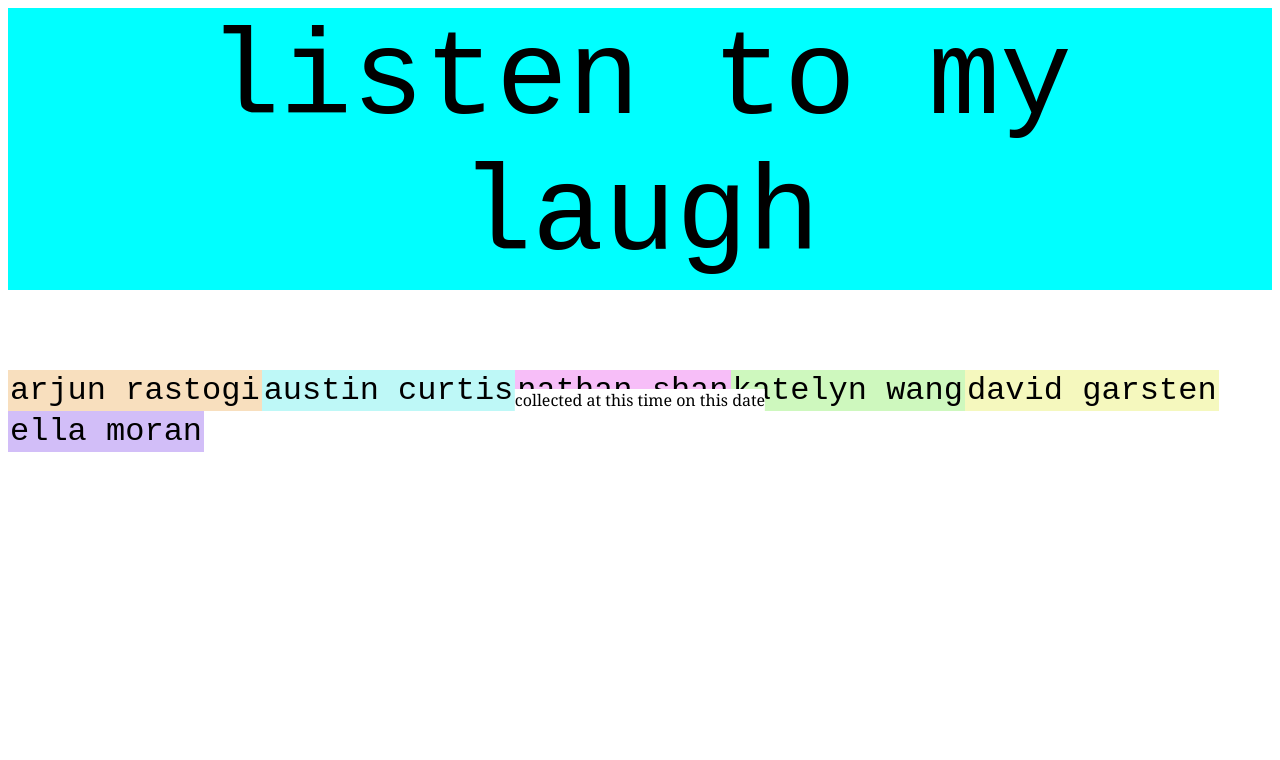
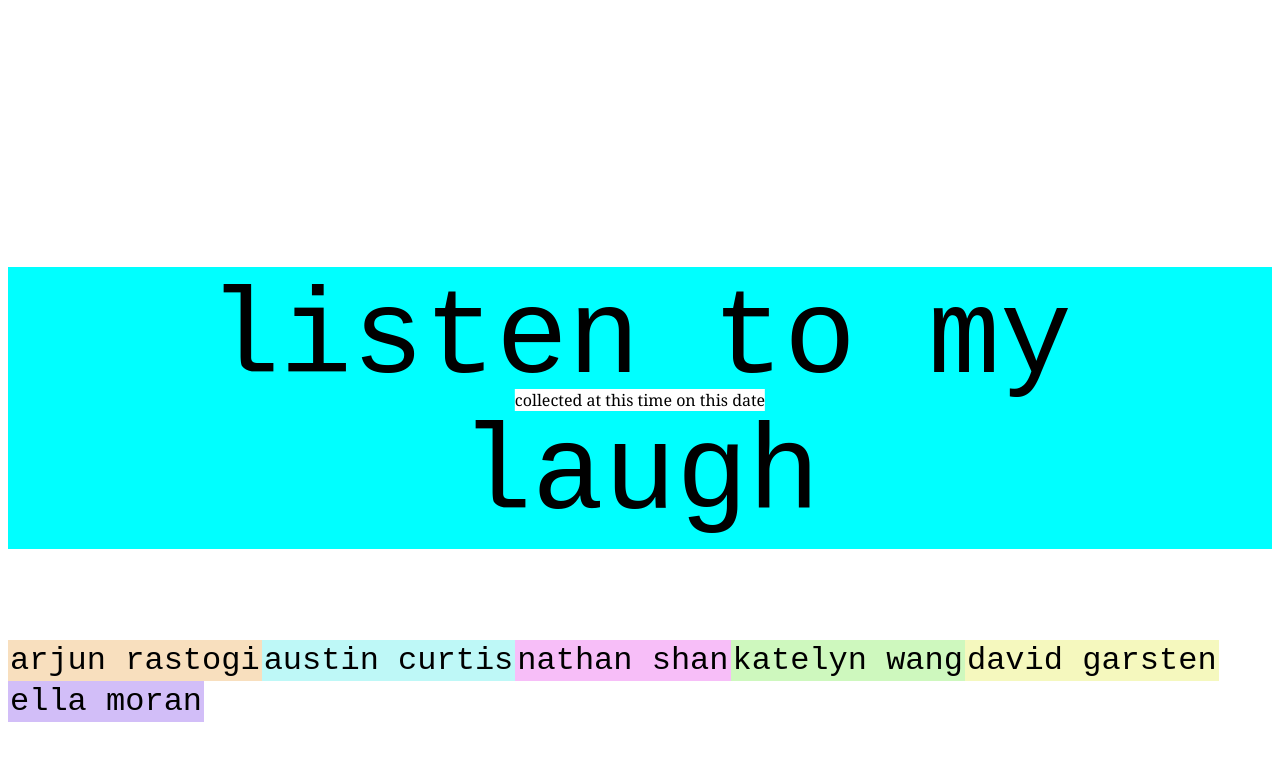
Before and after one commit to dudugan/interdesign, a plain HTML site: page project1/level5/arjun_l5.html in a window 1280 px wide. Drawn offline with Linux system fonts and the light colour scheme.

Commit message:
refined laugh page styles

```diff
--- a/laughs_style.css
+++ b/laughs_style.css
@@ -1,4 +1,4 @@
-.bigbutton, .mainlaugh {
+.bigbutton, #mainlaugh {
     text-align: center;
     padding: 5px;
     font-family: monospace;
@@ -12,11 +12,18 @@
     font-size: 4vh;
 }
 
-.mainlaugh {
+#mainlaugh {
     background-color: aqua;
 }
 
-.bigbutton:hover, .navbutton:hover, .mainlaugh:hover {
+#mainbox {
+    display: flex;
+    justify-content: center;
+    align-items: center;
+    height: 100vh;
+}
+
+.bigbutton:hover, .navbutton:hover, #mainlaugh:hover {
     background-color: rgb(255, 0, 119) !important;
     cursor: pointer;
 }
@@ -38,13 +45,11 @@
 }
 
 #navbox {
+    position: fixed;
+    top: 80%;
     display: flex;
     flex-flow: row wrap;
-    justify-content: flex-start;
-    align-items: flex-end;
-    align-content: flex-start;
-    margin-top: 10vh;
-}
+    justify-content: flex-start;}
 
 #popup {
     position: fixed;
--- a/project1/level5/arjun_l5.html
+++ b/project1/level5/arjun_l5.html
@@ -10,8 +10,11 @@
         <div id="popup" onclick="toggleText()">
             collected at this time on this date</a>
         </div>
-        <div class="mainlaugh">
-            listen to my laugh
+
+        <div id="mainbox">
+            <div id="mainlaugh">
+                listen to my laugh
+            </div>
         </div>
 
         <div id="navbox">
```
